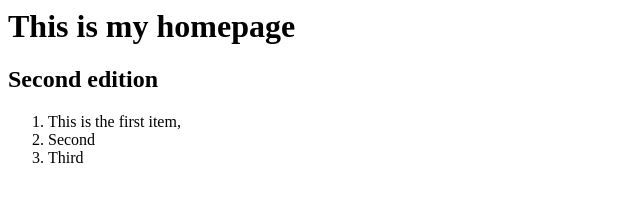
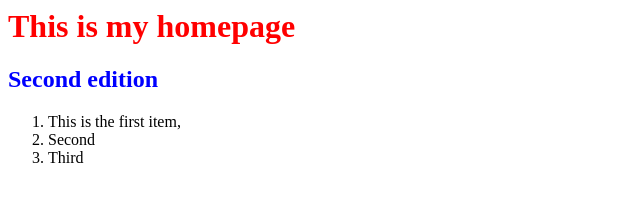
Before and after one commit to seyoung0104/myhome, a plain HTML site: page index.html in a window 1280 px wide. Shown: the whole page, without its empty margins (0-640 px from the left). Drawn offline with Linux system fonts and the light colour scheme.

Commit message:
Update index.html (style tag added)

```diff
--- a/index.html
+++ b/index.html
@@ -1,3 +1,15 @@
+<html>
+  <head>
+    <style>
+      h1 {
+        color: red;
+      }
+      h2 {
+        color: blue;
+      }
+    </style>
+  </head>
+  <body>
     <h1>This is my homepage</h1>
     <h2>Second edition</h2>
     <ol>
@@ -5,3 +17,5 @@
       <li>Second</li>
       <li>Third</li>
     </ol>
+  </body>
+</html>
```
Lines whose indentation alone changed are shown as unchanged.
